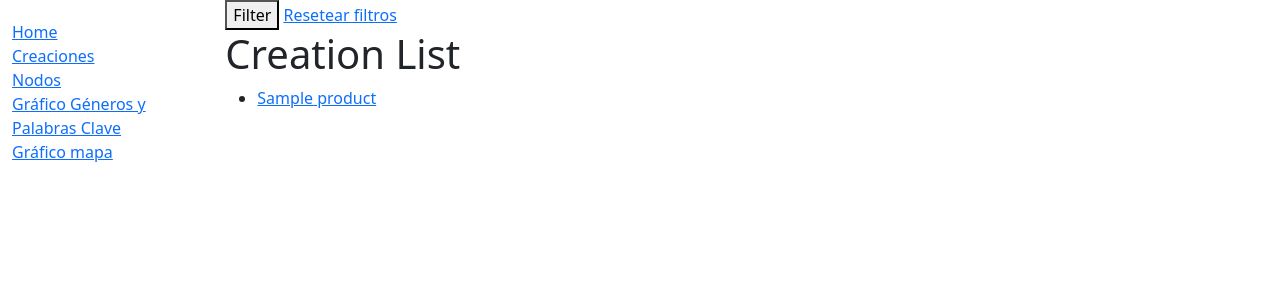
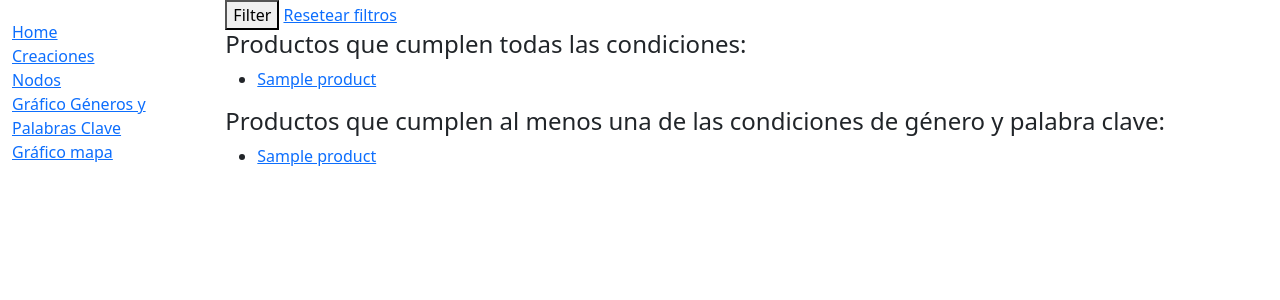
Before and after one commit to Extremoduro12345/marginalia, a Django app: template marginalia_paratexta/catalog/templates/catalog/product_list.html in a window 1280 px wide. Shown: the part 56-356 px from the top of the page. Run offline with Django 3.2, Linux system fonts and the light colour scheme; the template is opened without the code that fills it: most values are stand-ins (such as "Sample title", 1, 10 or a date in 2020); some libraries are stand-ins or nearby versions.

Commit message:
Update product_list.html

```diff
--- a/marginalia_paratexta/catalog/templates/catalog/product_list.html
+++ b/marginalia_paratexta/catalog/templates/catalog/product_list.html
@@ -7,17 +7,23 @@
     <button type="submit">Filter</button>
     <a href="?">Resetear filtros</a>
   </form>
-  <h1>Creation List</h1>
-  {% if product_list %}
+  <h4>Productos que cumplen todas las condiciones:</h4>
+  <ul>
+    {% for product in all_conditions %}
+      <li><a href="{% url 'creation-detail' pk=product.id %}">{{ product.title }}</a></li>
+    {% empty %}
+      <li>No se encontraron productos que cumplan todas las condiciones.</li>
+    {% endfor %}
+  </ul>
+
+  <!-- Mostrar productos que cumplen al menos una de las condiciones -->
+  {% if any_condition %}
+    <h4>Productos que cumplen al menos una de las condiciones de género y palabra clave:</h4>
     <ul>
-      {% for product in product_list %}
-      <li>
-        <a href="{% url 'creation-detail' pk=product.id %}">{{ product.title }}</a>
-      </li>
+      {% for product in any_condition %}
+        <li><a href="{% url 'creation-detail' pk=product.id %}">{{ product.title }}</a></li>
       {% endfor %}
     </ul>
-  {% else %}
-    <p>There are no products in the library.</p>
   {% endif %}
 
 {% endblock %}
```
